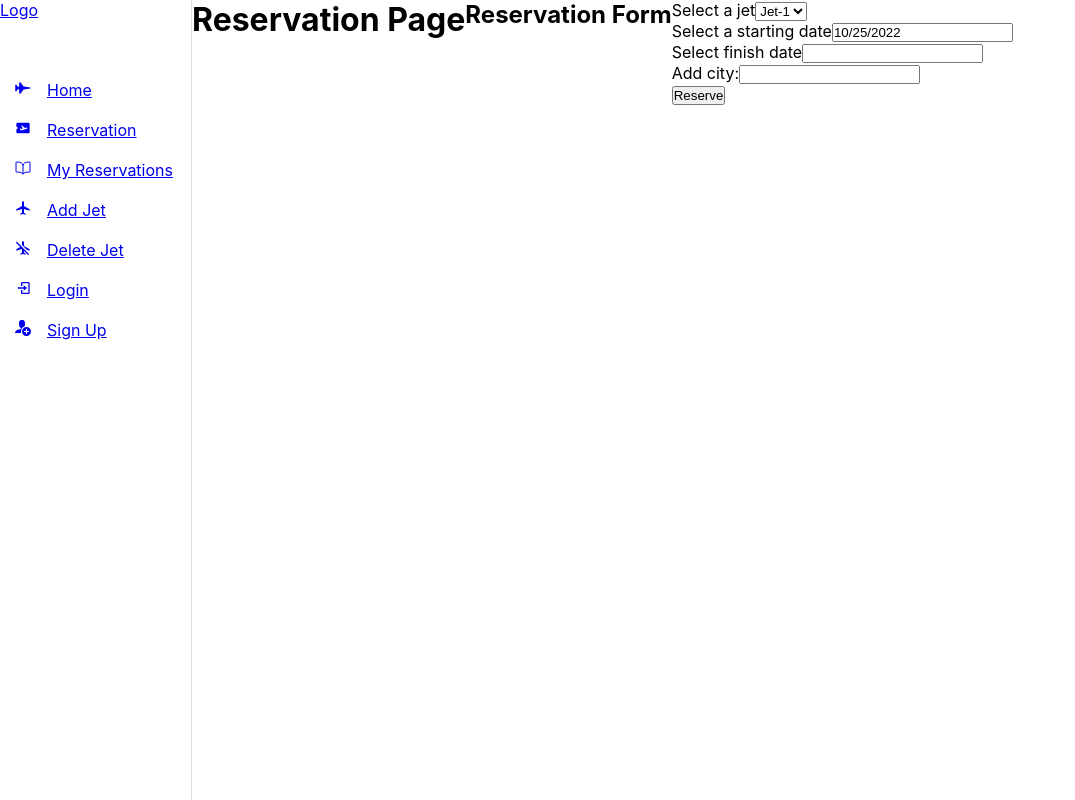
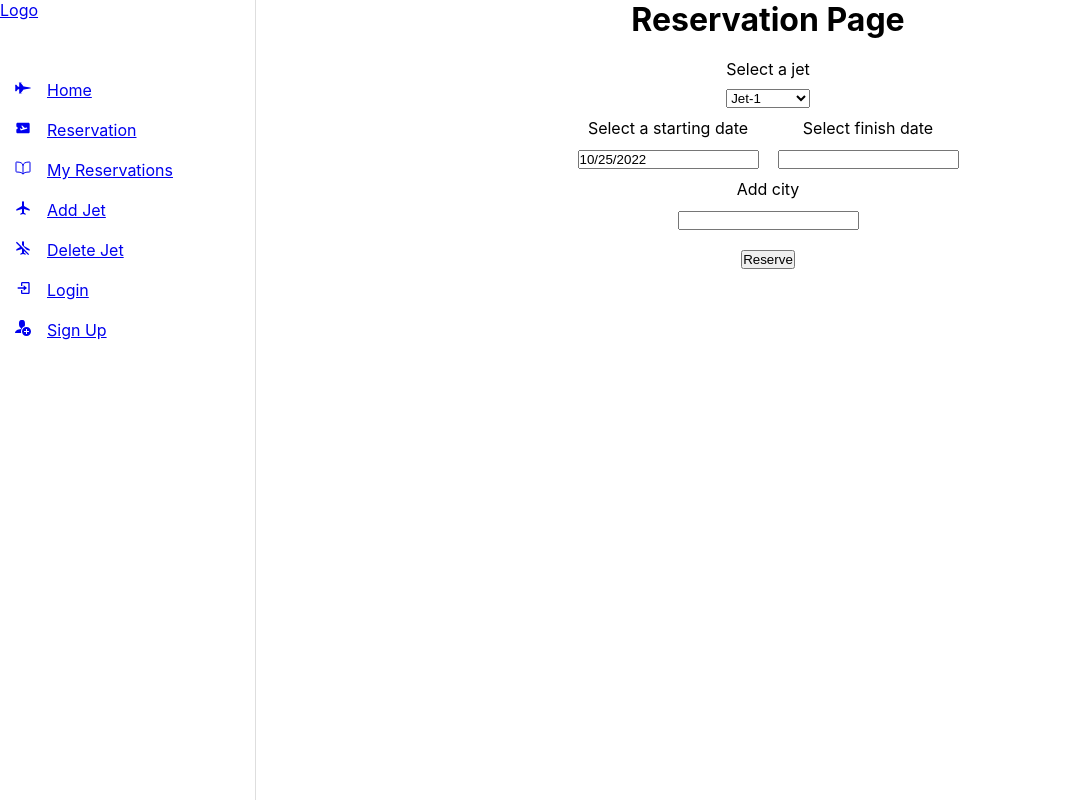
Before and after one commit to mikemtzp/Easy-Fly, a React (Create React App) app: page /reservation in a window 1280 px wide. Shown: the whole page, without its empty margins (0-1075 px from the left). Built offline with nearby package versions, Linux system fonts and the light colour scheme.

Commit message:
Add basic styling

```diff
--- a/src/components/nav/reservationForm/ReservationForm.js
+++ b/src/components/nav/reservationForm/ReservationForm.js
@@ -3,6 +3,7 @@ import { useNavigate } from 'react-router-dom';
 import DatePicker from 'react-datepicker';
 import postReservation from '../../../redux/reservation/reservationAPI';
 import 'react-datepicker/dist/react-datepicker.css';
+import './reservatioForm.scss';
 
 function ReservationForm() {
   // Simulates jets state:
@@ -67,39 +68,41 @@ function ReservationForm() {
 
   return (
     <>
-      <h2>Reservation Form</h2>
       {message ? (
         <div>{message}</div>
       ) : null}
-      <form onSubmit={handleForm}>
+      <form onSubmit={handleForm} className="reservation-form">
         {/* jet input */}
-        <label htmlFor="jet-select">
-          Select a jet
+        <label htmlFor="jet-select" className="select-container">
+          <div>Select a jet</div>
           <select id="jet-select" value={jetState} onChange={(e) => handleJet(e)}>
             {jets.map((jet) => <option key={`jet-${jet.jet_id}`} value={jet.jet_id}>{jet.jet_name}</option>)}
           </select>
         </label>
+        <div className="date-container">
           {/* starting date */}
-        <div>
-          Select a starting date
+          <div className="date-select">
+            <p>Select a starting date</p>
+            <div className="date-comp">
               <DatePicker
                 id="startDate"
                 selected={startDate}
                 onChange={(date) => handleStartDate(date)}
               />
             </div>
+          </div>
           {/* finish date */}
-        <div>
-          Select finish date
+          <div className="date-select">
+            <p>Select finish date</p>
             <DatePicker
               id="finishDate"
               selected={finishDate}
               onChange={(date) => handleFinishDate(date)}
             />
           </div>
-        <div>
-          <label htmlFor="city">
-            Add city:
+        </div>
+        <label htmlFor="city" className="city-label">
+          <div>Add city</div>
           <input
             id="city"
             type="text"
@@ -107,7 +110,6 @@ function ReservationForm() {
             onChange={(e) => handleCity(e)}
           />
         </label>
-        </div>
 
         <button type="submit">Reserve</button>
       </form>
--- /dev/null
+++ b/src/components/nav/reservationForm/reservatioForm.scss
@@ -0,0 +1,45 @@
+.reservation-form {
+  width: 400px;
+  height: 300px;
+  display: flex;
+  flex-direction: column;
+  align-items: center;
+}
+
+.select-container {
+  display: flex;
+  flex-direction: column;
+  justify-content: center;
+  margin-bottom: 1rem;
+
+  div {
+    margin-bottom: 1rem;
+  }
+}
+
+.date-container {
+  display: flex;
+  justify-content: space-around;
+  width: 100%;
+  margin-bottom: 1rem;
+}
+
+.date-select {
+  display: flex;
+  flex-direction: column;
+  justify-content: center;
+  text-align: center;
+
+  p {
+    margin-bottom: 1rem;
+  }
+}
+
+.city-label {
+  text-align: center;
+  margin-bottom: 2rem;
+
+  div {
+    margin-bottom: 1rem;
+  }
+}
--- a/src/components/nav/temp.scss
+++ b/src/components/nav/temp.scss
@@ -78,7 +78,7 @@ span {
 
 //desktop
 .desk-nav {
-  width: 15%;
+  flex-basis: 20%;
   border-right: 1px solid rgb(222, 222, 222);
   height: 100vh;
   position: relative;
--- a/src/pages/reservation/ReservationPage.js
+++ b/src/pages/reservation/ReservationPage.js
@@ -1,12 +1,13 @@
 import React from 'react';
 import ReservationForm from '../../components/nav/reservationForm/ReservationForm';
+import './reservationPage.scss';
 
 function ReservationPage() {
   return (
-    <>
+    <main className="reservation-page">
       <h1>Reservation Page</h1>
       <ReservationForm />
-    </>
+    </main>
   );
 }
 
--- /dev/null
+++ b/src/pages/reservation/reservationPage.scss
@@ -0,0 +1,10 @@
+.reservation-page {
+  display: flex;
+  flex-direction: column;
+  align-items: center;
+  flex-basis: 80%;
+
+  h1 {
+    margin-bottom: 2rem;
+  }
+}
```
Lines whose indentation alone changed are shown as unchanged.
